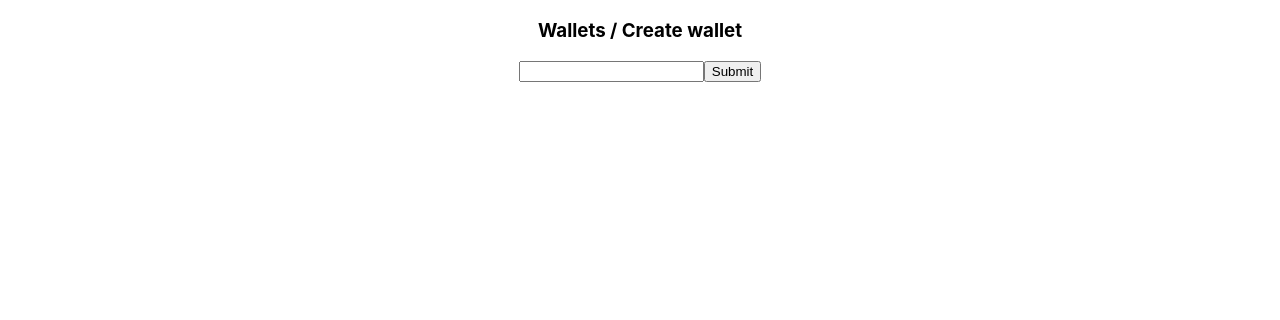
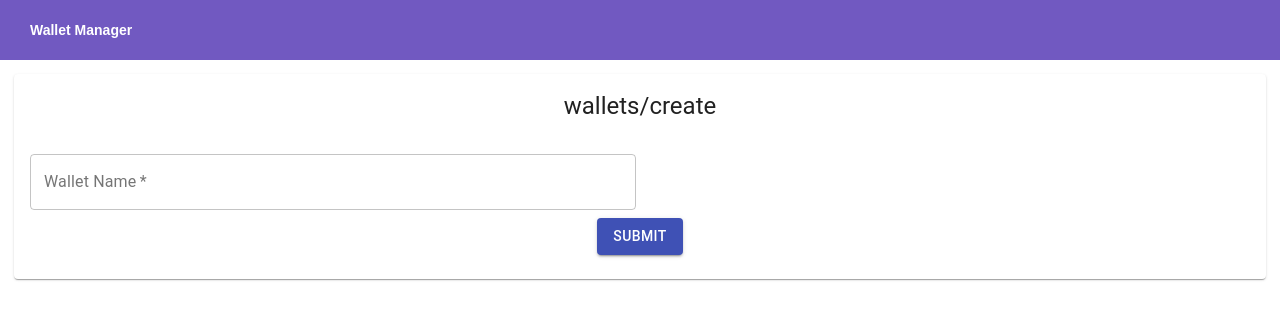
Before and after one commit to pedrovitorlima/stock-wallet-frontend, a React (Create React App) app: page / in a window 1280 px wide. Shown: the top 320 px of the page. Built offline with nearby package versions, Linux system fonts and the light colour scheme.

Commit message:
Add material and use it in the wallet creation component

```diff
--- a/package.json
+++ b/package.json
@@ -3,6 +3,7 @@
   "version": "0.1.0",
   "private": true,
   "dependencies": {
+    "@material-ui/core": "^4.12.3",
     "@testing-library/jest-dom": "^5.16.1",
     "@testing-library/react": "^12.1.2",
     "@testing-library/user-event": "^13.5.0",
@@ -16,6 +17,7 @@
     "react-dom": "^17.0.2",
     "react-query": "^3.34.11",
     "react-scripts": "5.0.0",
+    "styled-components": "^5.3.3",
     "typescript": "^4.5.5",
     "web-vitals": "^2.1.4"
   },
@@ -46,6 +48,7 @@
   },
   "devDependencies": {
     "@testing-library/react-hooks": "^7.0.2",
+    "@types/styled-components": "^5.1.21",
     "react-test-renderer": "^17.0.2"
   }
 }
--- a/src/App.tsx
+++ b/src/App.tsx
@@ -1,11 +1,18 @@
 import CreateWallet from './Wallet/CreateWallet/CreateWallet';
 
 import './App.css';
+import GlobalStyle from './styles/global'
+import Header from './Header/Header';
 
-function App() {
+const App = () => {
   return (
     <div className="App">
-      <CreateWallet></CreateWallet>
+      <GlobalStyle></GlobalStyle>
+      <Header></Header>
+
+      <div className='content'>
+        <CreateWallet></CreateWallet>
+      </div>
     </div>
   );
 }
--- /dev/null
+++ b/src/Header/Header.tsx
@@ -0,0 +1,12 @@
+import React from 'react';
+import { Container } from './header.styles';
+
+const Header: React.FC = () => {
+    return (
+      <Container>
+        Wallet Manager
+      </Container>
+    );
+};
+
+export default Header;
--- /dev/null
+++ b/src/Header/header.styles.ts
@@ -0,0 +1,11 @@
+import styled from 'styled-components';
+
+export const Container = styled.div`
+  height: 60px;
+  background: #7159c1;
+  color: #fff;
+  display: flex;
+  align-items: center;
+  padding: 0 30px;
+  font-weight: bold;
+`;
--- a/src/Wallet/CreateWallet/CreateWallet.tsx
+++ b/src/Wallet/CreateWallet/CreateWallet.tsx
@@ -1,3 +1,4 @@
+import { Button, Grid, TextField, Paper, Card, CardContent, CardHeader } from '@material-ui/core';
 import { useState } from 'react';
 
 import {useMutation} from 'react-query'
@@ -32,9 +33,36 @@ export default function CreateWallet() {
 
   return (
     <div>
-        <h3>Wallets / Create wallet</h3>
-        <input aria-label='Name' onChange={ (e) => {setWalletName(e.target.value)} }/>
-        <button onClick={postData}>Submit</button>
+        <Card>
+          <CardHeader title="wallets/create" />
+          <CardContent>
+            <Grid container spacing={1}>
+              <Grid xs={12} sm={6} item>
+                <TextField variant="outlined"
+                  label="Wallet Name"
+                  placeholder='Enter the wallet name'
+                  required
+                  onChange={ (e) => {setWalletName(e.target.value)} }
+                  fullWidth
+                  inputProps={{
+                    "data-testid": "nameTextField",
+                  }}
+                ></TextField>
+              </Grid>
+
+              <Grid xs={12} item>
+                <Button variant="contained"
+                  color="primary"
+                  onClick={postData}
+                  data-testid="submitButton">
+                    Submit
+                </Button>
+              </Grid>
+
+            </Grid>
+          </CardContent>
+        </Card>
+
         <p>{message}</p>
     </div>
   );
--- /dev/null
+++ b/src/Wallet/CreateWallet/styles/CreateWalletStyles.ts
@@ -0,0 +1,5 @@
+import styled from 'styled-components';
+
+export const FormStyle = styled.div`
+
+`;
--- a/src/service/WalletService.ts
+++ b/src/service/WalletService.ts
@@ -8,8 +8,18 @@ const apiClient = axios.create({
   },
 });
 
+const headers = {
+  'Content-Type': 'application/json',
+  'Access-Control-Allow-Origin': '*',
+  'Access-Control-Allow-Methods': "POST, GET, OPTIONS, PUT, DELETE"
+}
+
+
 const create = async ({ name }: Wallet) => {
-  const response = await axios.post<any>("http://localhost:4000/wallet", { name });
+  const response = await axios.post<any>(
+    "http://localhost:4000/wallet",
+    { name },
+    { headers: headers });
 
   return response.data;
 }
--- /dev/null
+++ b/src/styles/global.ts
@@ -0,0 +1,21 @@
+import {createGlobalStyle} from 'styled-components';
+
+export default createGlobalStyle`
+  * {
+    margin: 0;
+    padding: 0;
+    box-sizing: border-box;
+  }
+
+  body {
+    // background: #f5f5f5;
+    font-size: 14px;
+    color: #333;
+    font-family: sans-serif;
+  }
+
+  div.content {
+    padding: 1em;
+  }
+
+`;
```
Also changed, not shown: 2 other files (tests, documents, lock files or other folders).
